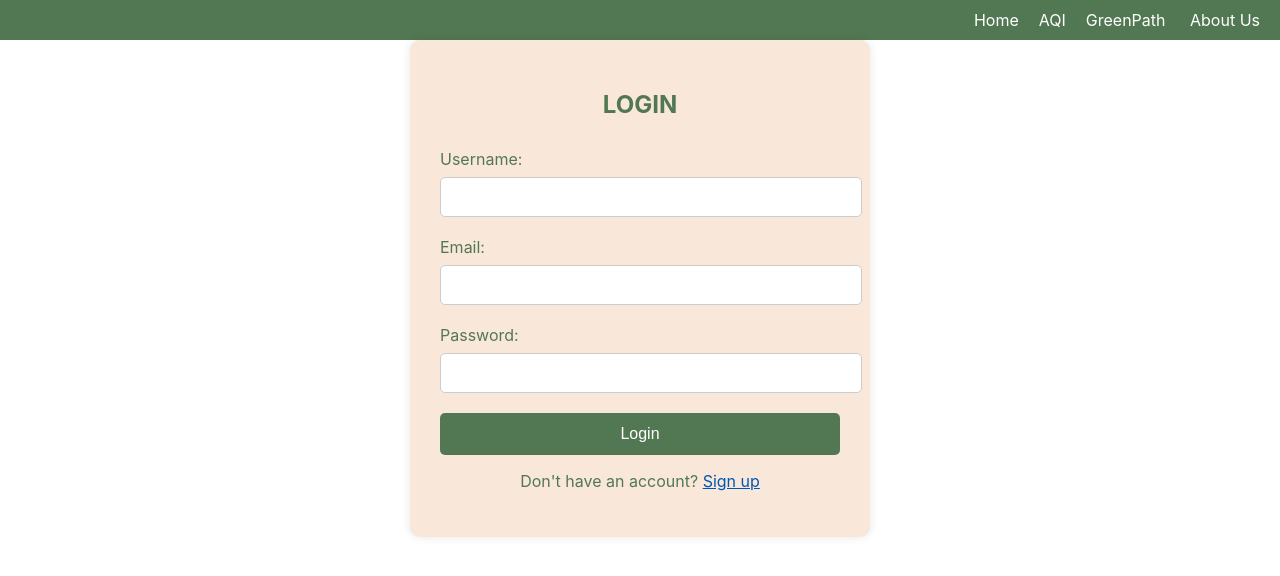
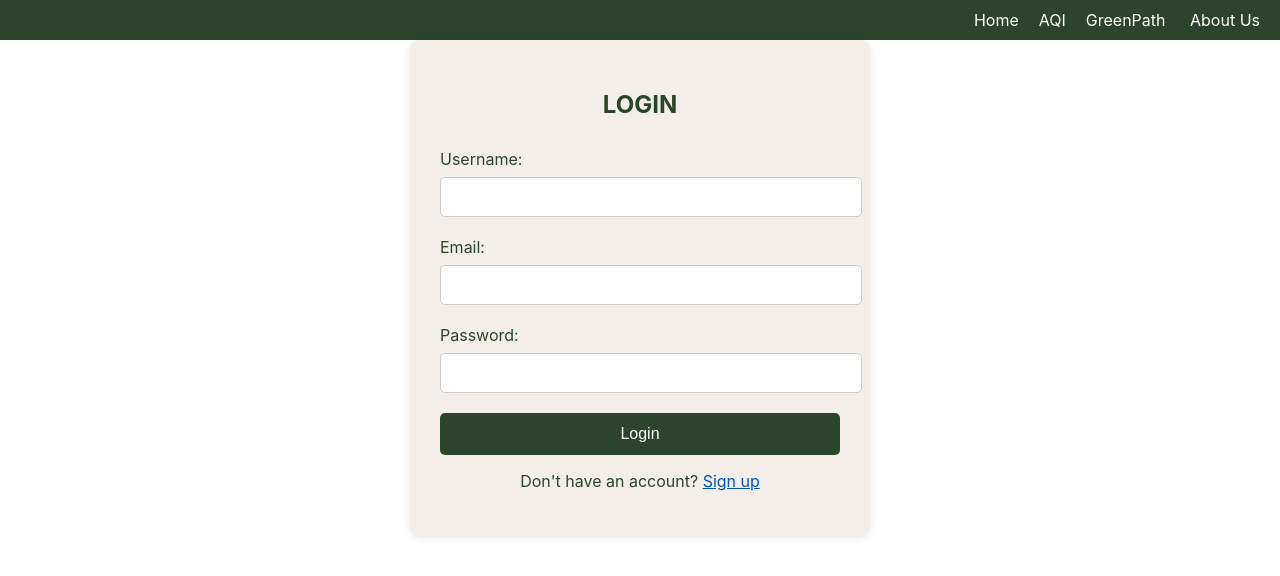
Before and after one commit to Akhilmujawar786/MP1, a React (Create React App) app in the folder frontend/: page /aqi in a window 1280 px wide. Shown: the top 576 px of the page. Built offline with nearby package versions, Linux system fonts and the light colour scheme.

Commit message:
modified correct colors

```diff
--- a/frontend/src/components/Login1.css
+++ b/frontend/src/components/Login1.css
@@ -6,7 +6,7 @@
   margin: 0 auto;
   padding: 30px;
   border-radius: 10px;
-  background-color: rgb(249, 232, 217); /* Lighter color */
+  background-color: rgb(243, 238, 234); /* Lighter color */
   box-shadow: 0 0 10px rgba(0, 0, 0, 0.1);
 }
 
@@ -14,7 +14,7 @@
 .login-container h2 {
   text-align: center;
   margin-bottom: 30px;
-  color: rgb(82, 120, 83); /* Darker color */
+  color: rgb(43, 69, 44); /* Darker color */
 }
 
 /* Form group styling */
@@ -26,7 +26,7 @@
 .form-group label {
   display: block;
   margin-bottom: 8px;
-  color: rgb(82, 120, 83); /* Darker color */
+  color: rgb(43, 69, 44); /* Darker color */
 }
 
 /* Input styling */
@@ -55,7 +55,7 @@
 button {
   width: 100%;
   padding: 12px;
-  background-color: rgb(82, 120, 83); /* Darker color */
+  color: rgb(43, 69, 44); /* Darker color */
   color: #ffffff;
   border: none;
   border-radius: 5px;
@@ -71,7 +71,7 @@ button:hover {
 /* Signup message styling */
 .signup-message {
   text-align: center;
-  color: rgb(82, 120, 83); /* Darker color */
+  color: rgb(43, 69, 44); /* Darker color */
 }
 
 .signup-message a {
--- a/frontend/src/components/Navbar.css
+++ b/frontend/src/components/Navbar.css
@@ -1,5 +1,5 @@
 nav {
-  background-color: rgb(82, 120, 83); /* Darker color */
+  background-color: rgb(43, 69, 44); /* Darker color */
   padding: 10px 20px;
 }
 
--- a/frontend/src/components/Signup.css
+++ b/frontend/src/components/Signup.css
@@ -3,14 +3,14 @@
   margin: 0 auto;
   padding: 30px;
   border-radius: 10px;
-  background-color: rgb(249, 232, 217); /* Lighter color */
+  background-color: rgb(243, 238, 234); /* Lighter color */
   box-shadow: 0 0 10px rgba(0, 0, 0, 0.1);
 }
 
 .signup-container h2 {
   text-align: center;
   margin-bottom: 20px;
-  color: rgb(82, 120, 83); /* Darker color */
+  color: rgb(43, 69, 44); /* Darker color */
 }
 
 .form-group {
@@ -20,7 +20,7 @@
 .form-group label {
   display: block;
   margin-bottom: 8px;
-  color: rgb(82, 120, 83); /* Darker color */
+  color: rgb(43, 69, 44); /* Darker color */
 }
 
 .form-group input {
@@ -45,7 +45,7 @@
 button {
   width: 100%;
   padding: 12px;
-  background-color: rgb(82, 120, 83); /* Darker color */
+  background-color: rgb(43, 69, 44); /* Darker color */
   color: #ffffff;
   border: none;
   border-radius: 5px;
```
